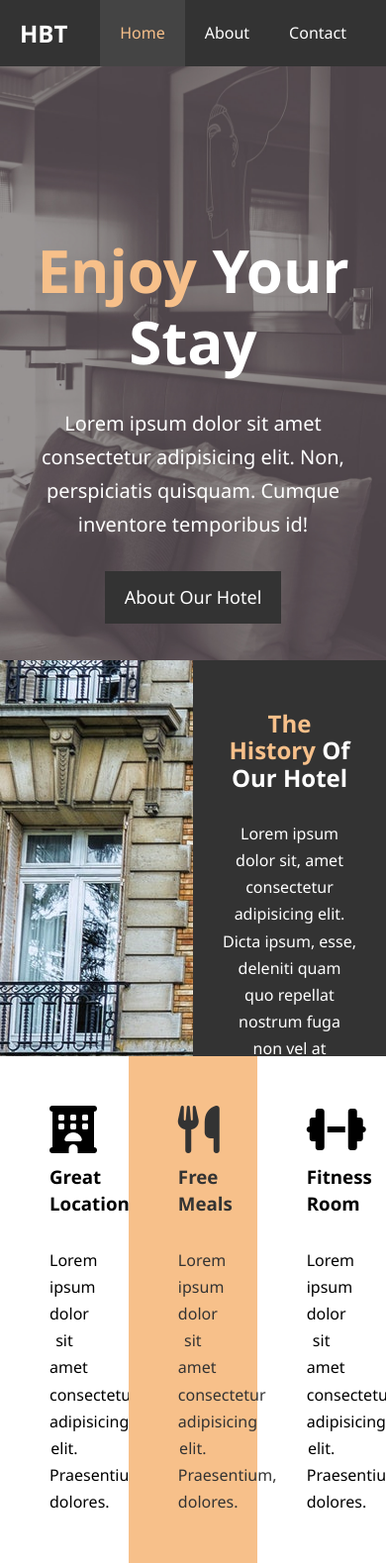
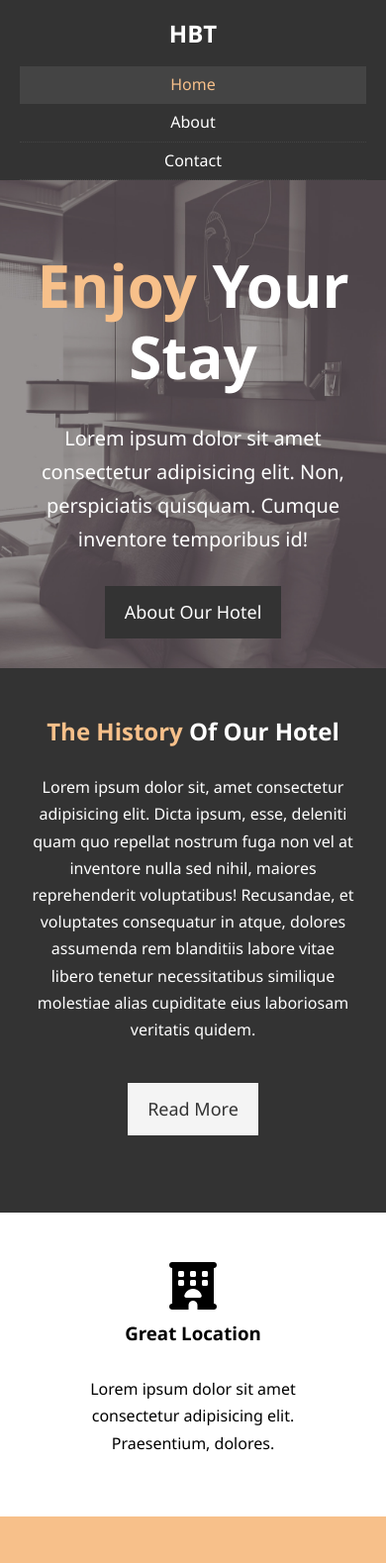
Before and after one commit to EntwistleOx/html-css, a plain HTML site: page hotel_website/index.html in a window 390 px wide. Shown: the top 1579 px of the page at 99% size. Drawn offline with Linux system fonts and the light colour scheme.

Commit message:
responsive hotel website

```diff
--- a/hotel_website/about.html
+++ b/hotel_website/about.html
@@ -7,6 +7,7 @@
     <meta name="description" content="Welcome to the most extraordinary hotel in Boston Massachusetts">
     <metal name="keyword" content="hotel,boston hotel, new england hotel">
     <link rel="stylesheet" href="/hotel_website/css/style.css">
+    <link rel="stylesheet" media="screen and (max-width: 768px)" href="/hotel_website/css/mobile.css">
     <title>Hotel BT | About</title>
   </head>
   <body>
--- /dev/null
+++ b/hotel_website/css/mobile.css
@@ -0,0 +1,64 @@
+#navbar .logo {
+  float: none;
+  text-align: center;
+}
+
+#navbar ul,
+#navbar ul li {
+  float: none;
+}
+
+#navbar ul li a {
+  padding: 5px;
+  border-bottom: #444 dotted 1px;
+}
+
+/* Showcase */
+#showcase {
+  height: 100%;
+}
+
+#showcase .showcase-content {
+  padding-top: 70px;
+  padding-bottom: 30px;
+}
+
+/*  Home Info */
+#home-info {
+  height: 550px;
+}
+
+#home-info .info-img {
+  display: none;
+}
+
+#home-info .info-content {
+  float: none;
+  width: 100%;
+}
+
+/*  Boxes */
+.box {
+  float: none;
+  width: 100%;
+}
+
+/* About */
+#about-info .info-right,
+#about-info .info-left {
+  float: none;
+  width: 100%;
+}
+
+#about-info .info-right {
+  margin-top: 30px;
+}
+
+.l-heading {
+  text-align: center;
+}
+
+/* Contact */
+#contact-info .box {
+  border-bottom: #444 dotted 1px;
+}
--- a/hotel_website/css/style.css
+++ b/hotel_website/css/style.css
@@ -58,6 +58,7 @@
 
 .l-heading {
   font-size: 40px;
+  line-height: 1.2;
 }
 
 /* Padding */
@@ -110,7 +111,7 @@ p {
   color: #fff;
 }
 
-#navbar h1 {
+#navbar .logo {
   float: left;
   padding-top: 20px;
 }
@@ -160,7 +161,7 @@ p {
 
 /* Home Info */
 #home-info {
-  height: 400px;
+  height: 450px;
 }
 
 #home-info .info-img {
@@ -217,7 +218,7 @@ p {
 
 /* Testimonials */
 #testimonials {
-  height: 600px;
+  height: 100%;
   background: url(../img/test-bg.jpg) no-repeat center center/cover;
   padding-top: 100px;
 }
--- a/hotel_website/index.html
+++ b/hotel_website/index.html
@@ -7,6 +7,7 @@
     <meta name="description" content="Welcome to the most extraordinary hotel in Boston Massachusetts">
     <metal name="keyword" content="hotel,boston hotel, new england hotel">
         <link rel="stylesheet" href="/hotel_website/css/style.css">
+        <link rel="stylesheet" media="screen and (max-width: 768px)" href="/hotel_website/css/mobile.css">
         <script src="https://kit.fontawesome.com/02ef7094fd.js" crossorigin="anonymous"></script>
     <title>Hotel BT | Welcome</title>
   </head>
```
Also changed, not shown: hotel_website/contact.html (+1 -0 lines).
